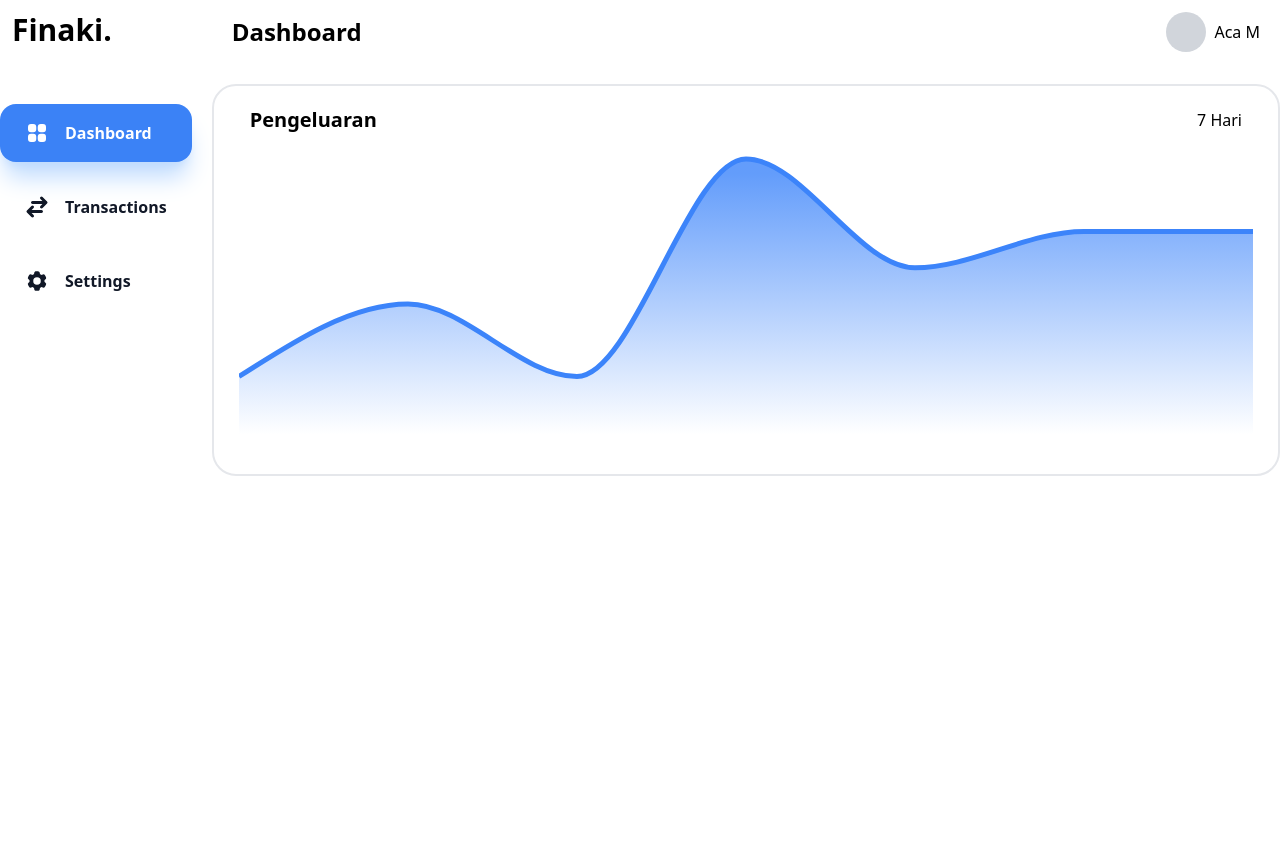
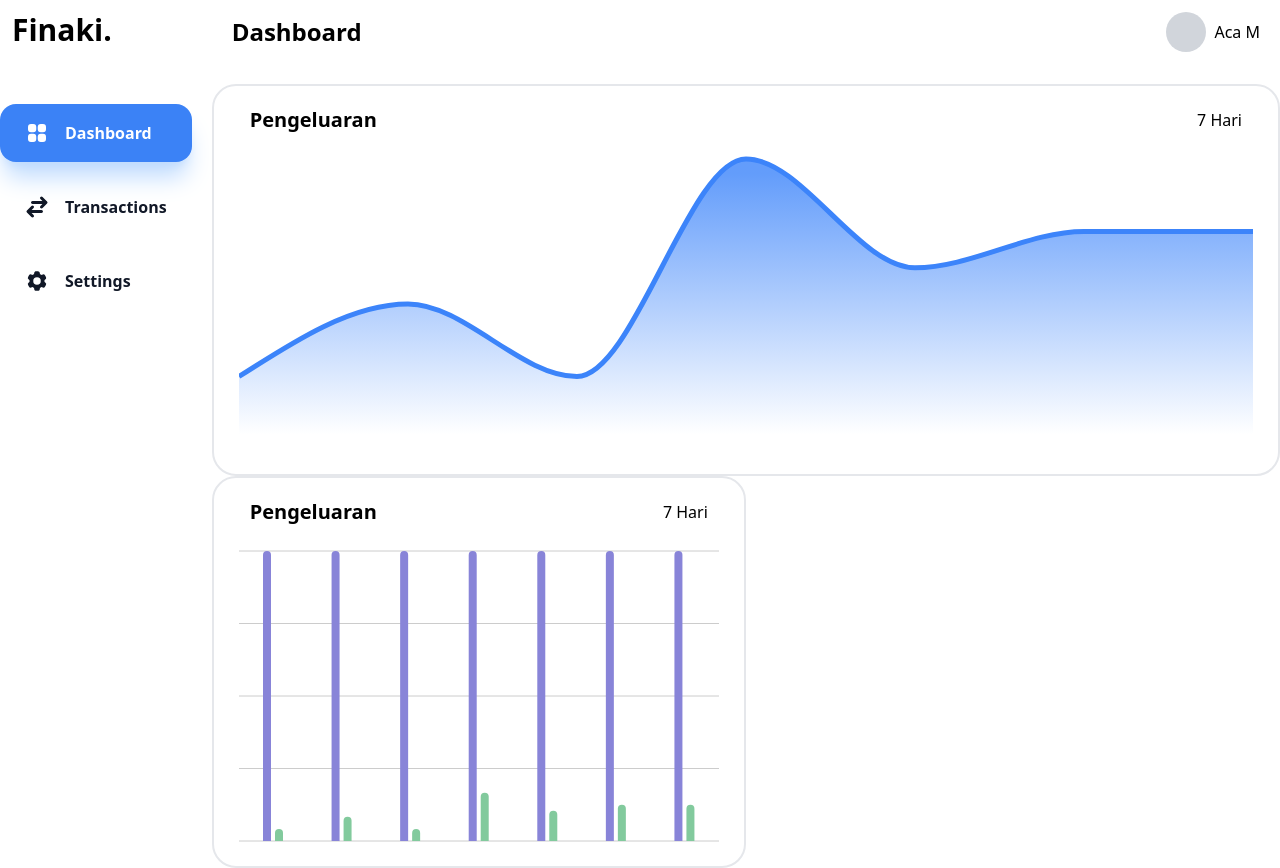
Before and after one commit to aacmal/finaki, a Next.js app: page /dashboard in a window 1280 px wide. Before the commit the page ends 800 px from the top, so only its background shows below. Built offline with nearby package versions, Linux system fonts and the light colour scheme.

Commit message:
Add bar chart

```diff
--- a/app/dashboard/page.tsx
+++ b/app/dashboard/page.tsx
@@ -2,6 +2,7 @@
 
 import React from 'react'
 import AreaChart from '../../components/Charts/AreaChart';
+import BarChart from '../../components/Charts/BarChart';
 import LineChart from '../../components/Charts/LineChart';
 
 type Props = {}
@@ -21,6 +22,9 @@ const Page = (props: Props) => {
   return (
     <div className='mt-8'>
       <AreaChart data={data}/>
+      <div className='w-1/2'>
+        <BarChart data={data}/>
+      </div>
     </div>
   )
 }
--- a/components/Charts/AreaChart.tsx
+++ b/components/Charts/AreaChart.tsx
@@ -1,3 +1,5 @@
+'use client'
+
 import React from 'react'
 
 import {
--- /dev/null
+++ b/components/Charts/BarChart.tsx
@@ -0,0 +1,40 @@
+'use client'
+
+import React from 'react'
+import { BarChart as BaChart, CartesianGrid, Tooltip, Legend, Bar, XAxis } from 'recharts'
+import ChartWrapper from './ChartWrapper'
+
+type Props = {
+  data: any[]
+}
+
+const BarChartHeader = () => (
+  <div className='flex justify-between px-4 items-center mb-5'>
+    <h3 className='font-bold text-xl'>Pengeluaran</h3>
+    <div className='flex items-center'>
+      <div>7 Hari</div>
+    </div>
+  </div>
+)
+
+
+const BarChart = ({ data }: Props) => {
+  return (
+    <ChartWrapper
+      chartHeader={<BarChartHeader />}
+    >
+      <BaChart
+        width={500}
+        height={300}
+        data={data}
+      >
+        <CartesianGrid vertical={false} />
+        <Tooltip />
+        <Bar radius={[10, 10, 0, 0]} barSize={8} dataKey="pv" fill="#8884d8" />
+        <Bar radius={[10, 10, 0, 0]} barSize={8} dataKey="uv" fill="#82ca9d" />
+      </BaChart>
+    </ChartWrapper>
+  )
+}
+
+export default BarChart
```
